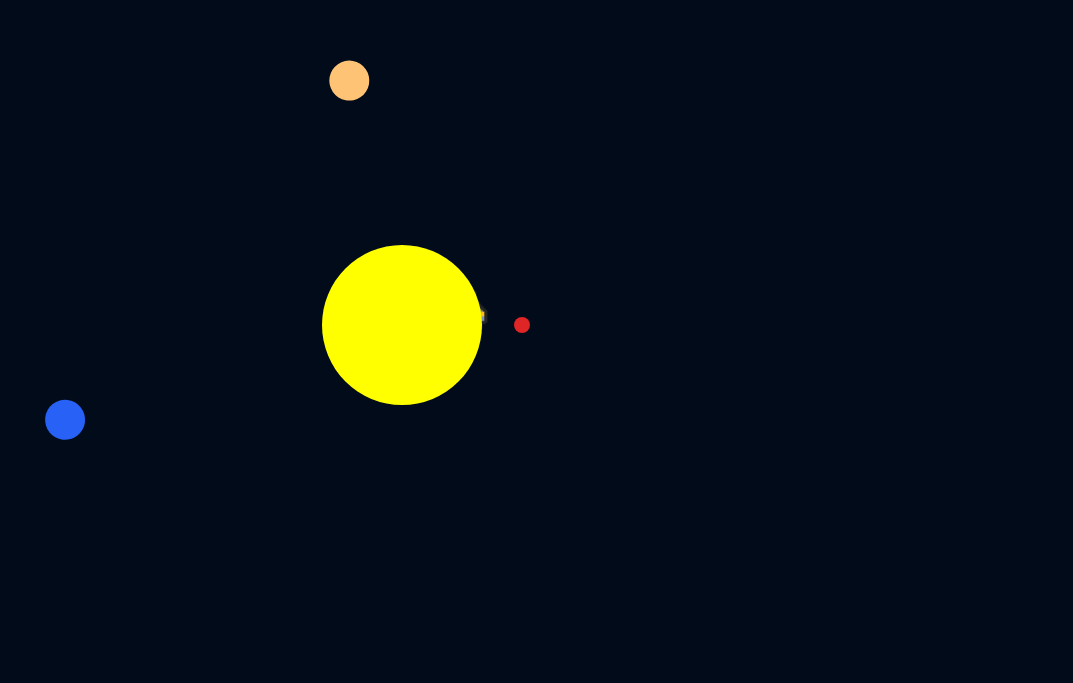
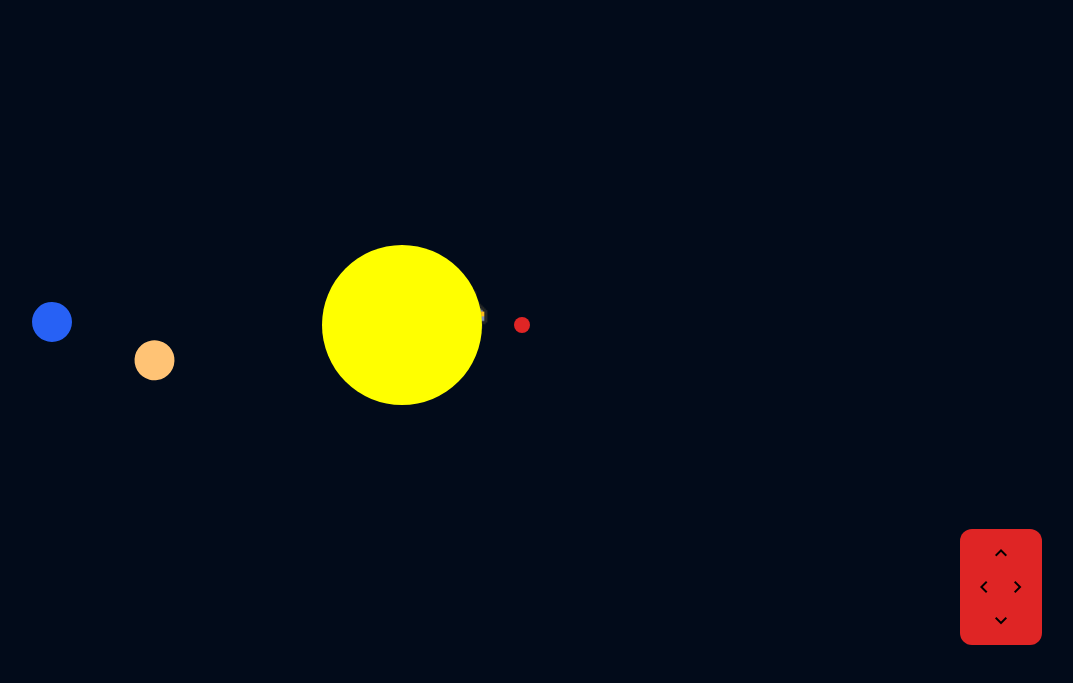
Before and after one commit to pedroperezsaez/sistemaSolar, a website built with Vite: page index.html in a window 1280 px wide. Shown: the part 115-798 px from the top of the page, without its empty margins (198-1271 px from the left). Built offline with nearby package versions, Linux system fonts and the light colour scheme.

Commit message:
flechas direccion bien

```diff
--- a/index.html
+++ b/index.html
@@ -1,6 +1,7 @@
 <!doctype html>
 <html lang="en">
   <head>
+    <link rel="stylesheet" href="https://fonts.googleapis.com/css2?family=Material+Symbols+Outlined:opsz,wght,FILL,GRAD@20..48,100..700,0..1,-50..200" />
     <meta charset="UTF-8" />
     <link rel="shortcut icon" href="/imgs/nave1.png" type="image/x-icon">
     <meta name="viewport" content="width=device-width, initial-scale=1.0" />
@@ -16,6 +17,21 @@
     <div class="curiosidades"><div>titulo</div> <div>texto</div></div>
     <div class="lunas">satelites naturales</div>
   </section>
+
+  <section class="botones">
+  <span class="material-symbols-outlined" id="hacia-arriba">
+keyboard_arrow_up
+</span>
+ <span class="material-symbols-outlined" id="hacia-izq">
+keyboard_arrow_left
+</span>
+ <span class="material-symbols-outlined" id="hacia-der">
+keyboard_arrow_right
+</span>
+    <span class="material-symbols-outlined " id="hacia-abajo">
+keyboard_arrow_down
+</span>
+  </section>
     <script type="module" src="/src/main.js"></script>
   </body>
 </html>
--- a/src/main.js
+++ b/src/main.js
@@ -65,6 +65,47 @@
   distanciaDelSol: 120,
   velocidad: 0.00
 };
+function pulsarAbajo() {
+  teclas["s"] = true;
+}
+function soltarAbajo() {
+  teclas["s"] = false;
+}
+var flechaAbajo = document.getElementById('hacia-abajo')
+flechaAbajo.onpointerdown = pulsarAbajo;
+flechaAbajo.onpointerup = soltarAbajo;
+
+function pulsarArriba(){
+teclas["w"] = true;
+}
+function soltarArriba(){
+  teclas["w"] = false
+}
+var flechaArriba = document.getElementById('hacia-arriba')
+flechaArriba.onpointerdown = pulsarArriba
+flechaArriba.onpointerup = soltarArriba
+
+function pulsarIzquierda(){
+  teclas["a"] = true
+}
+function solarIzquierda(){
+  teclas["a"] = false
+}
+
+var flechaIzquierda = document.getElementById('hacia-izq')
+flechaIzquierda.onpointerdown=pulsarIzquierda
+flechaIzquierda.onpointerup=solarIzquierda
+
+function pulsarDerecha(){
+  teclas["d"] = true
+}
+function soltarDerecha(){
+  teclas["d"] = false
+}
+var flechaDerecha = document.getElementById('hacia-der')
+flechaDerecha.onpointerdown=pulsarDerecha
+flechaDerecha.onpointerup=soltarDerecha
+
 
 function haychoque(nave,mercurio){
   const choqueHorizontal= nave.x<mercurio.x + mercurio.grandariaMercurio*2 && nave.x + nave.ancho > mercurio.x;
--- a/src/style.css
+++ b/src/style.css
@@ -15,6 +15,34 @@
   width: 1920px;
   height: 1080px;
   background-color: #020b1a;
+}
+.botones {
+  position: absolute;
+  bottom: 40px;
+  right: 40px;
+  display: grid;
+  grid-template-areas: "arriba arriba"
+  "izquierda derecha"
+  "abajo abajo";
+  align-content: center;
+  justify-items: center;
+  gap: 10px;
+  z-index: 1000;
+  background-color: #df2525;
+  padding: 12px;
+  border-radius: 12px;
+}
+#hacia-arriba{
+    grid-area: arriba;
+}
+#hacia-abajo{
+    grid-area: abajo;
+}
+#hacia-izq{
+    grid-area: izquierda;
+}
+#hacia-der{
+    grid-area: derecha;
 }
 
 .contenedor-desplegable {
```
